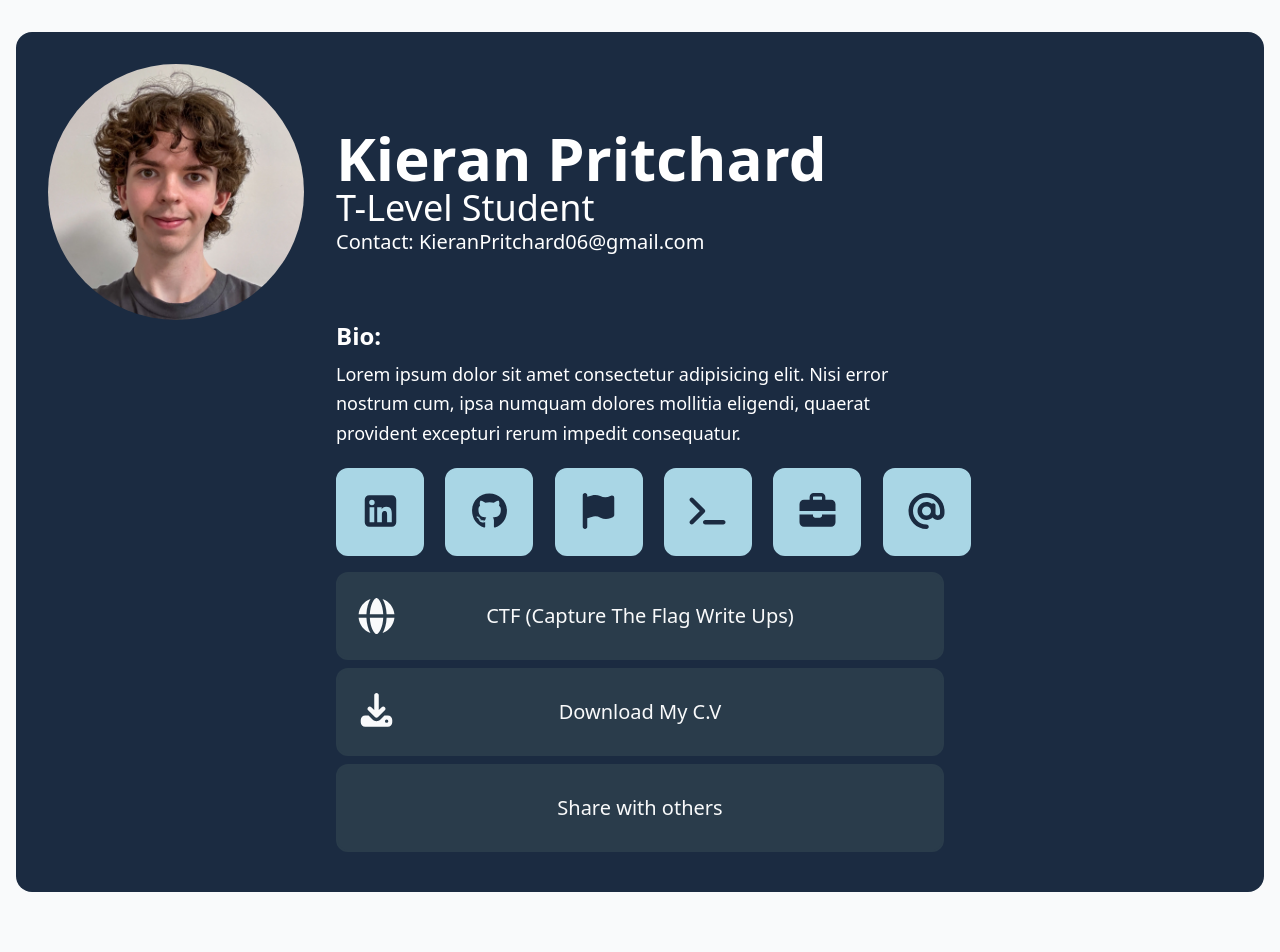
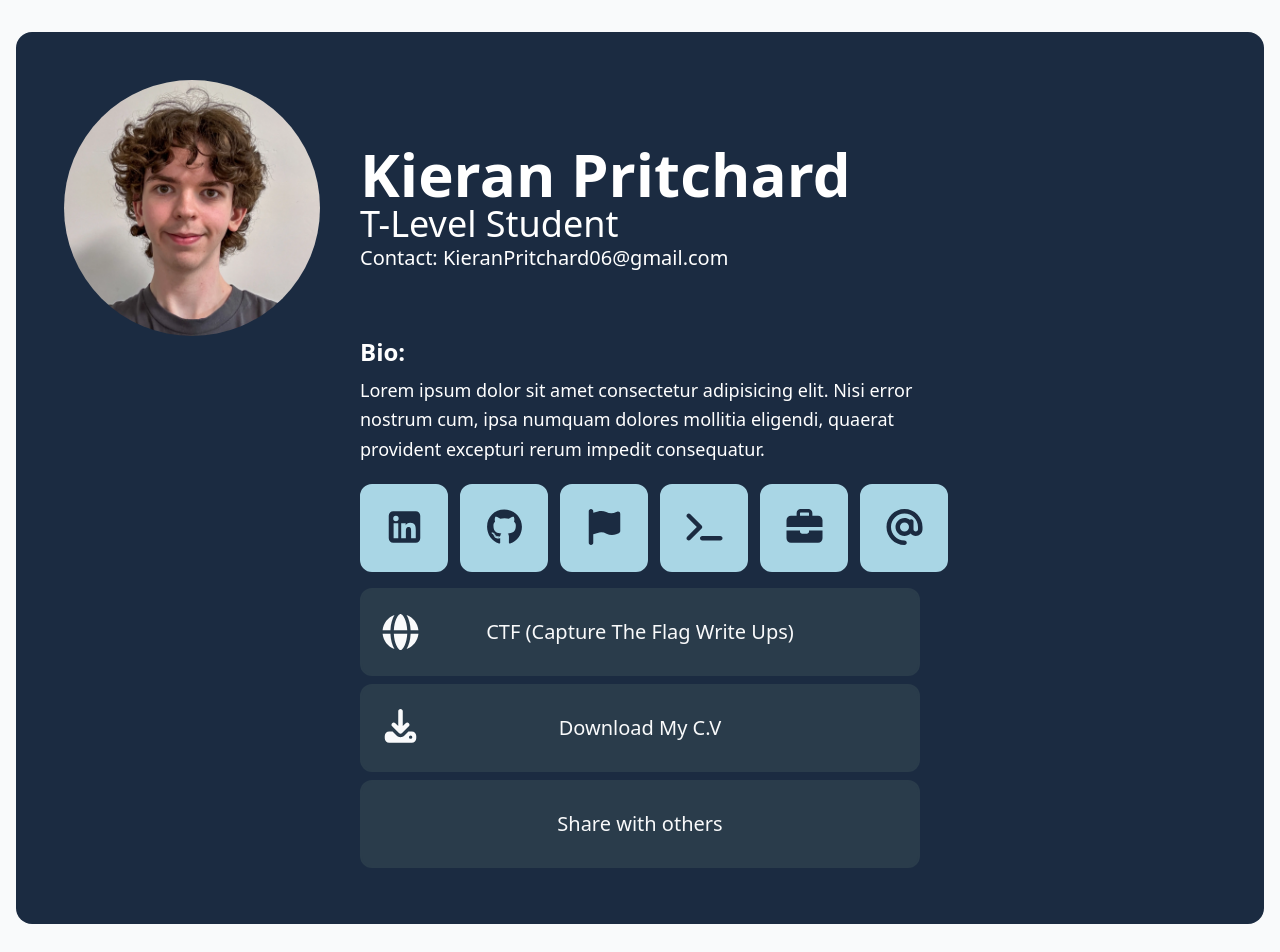
Before and after one commit to KieranPritchard/LinkNest, a React (Vite) app: page / in a window 1280 px wide. Shown: the top 952 px of the page. Before the commit the page ends 924 px from the top, so only its background shows below. Built offline with nearby package versions, Linux system fonts and the light colour scheme.

Commit message:
adjusted measurements

```diff
--- a/src/App.jsx
+++ b/src/App.jsx
@@ -21,12 +21,12 @@ function App() {
           {/* Returns the personal vio and biography */}
           <PersonalBio />
           <Biography />
-          <div className='flex justify-center pt-5 gap-8'>
+          <div className='flex justify-center pt-5 gap-10'>
             {/* Left Spacer */}
             <div className="w-64 flex-shrink-0"></div>
 
             {/* Content Section */}
-            <div className='flex-1 grid grid-cols-6 gap-x-12 gap-y-2'>
+            <div className='flex-1 grid grid-cols-6 gap-x-10 gap-y-2'>
               <SmallButton icon={"Linkedin"} link={"https://www.linkedin.com/in/kieran-pritchard/"}/>
               <SmallButton icon={"Github"} link={"https://github.com/KieranPritchard"}/>
               <SmallButton icon={"Try Hack Me"} link={"https://tryhackme.com/p/OverFl0x"}/>
--- a/src/components/Backgrounds/ContentBackground.jsx
+++ b/src/components/Backgrounds/ContentBackground.jsx
@@ -1,7 +1,7 @@
 function ContentBackground({children}) {
     return(
         <>
-            <div className="m-4 p-8 rounded-2xl bg-[#1B2B41]">
+            <div className="m-4 p-12 rounded-2xl bg-[#1B2B41]">
                 {children}
             </div>
         </>
--- a/src/components/Bio/Biography.jsx
+++ b/src/components/Bio/Biography.jsx
@@ -1,7 +1,7 @@
 function Biography(){
     return(
         /* Match the flex layout and gap of the PersonalBio */
-        <div className="flex justify-start gap-8">
+        <div className="flex justify-start gap-10">
 
             {/* Spacer: This matches the width of the img (w-64) exactly */}
             <div className="w-64 flex-shrink-0"></div>
--- a/src/components/Bio/PersonalBio.jsx
+++ b/src/components/Bio/PersonalBio.jsx
@@ -3,7 +3,7 @@ import Picture from '../../assets/kieran-pritchard-profile-photo.webp'
 function PersonalBio(){
     return(
         /* Changed grid to flex and added gap-8 to control the distance */
-        <div className="flex justify-start items-center gap-8">
+        <div className="flex justify-start items-center gap-10">
             {/* Image section */}
             <div className='flex justify-center'>
                 <img className='rounded-full w-64' src={Picture} alt="Image of me" />
```
